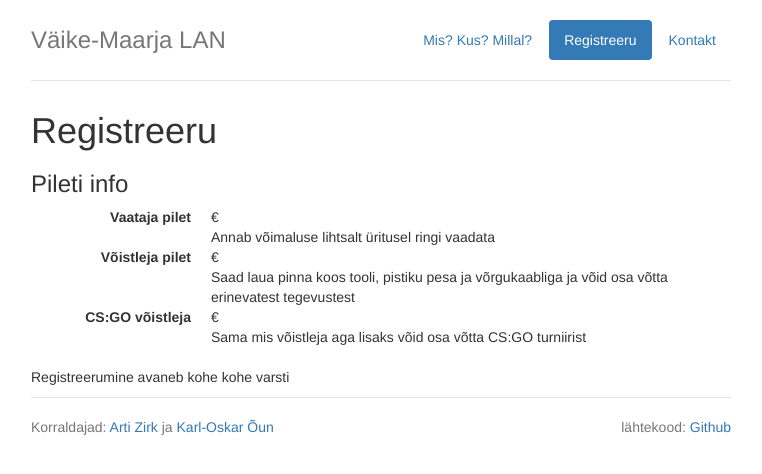
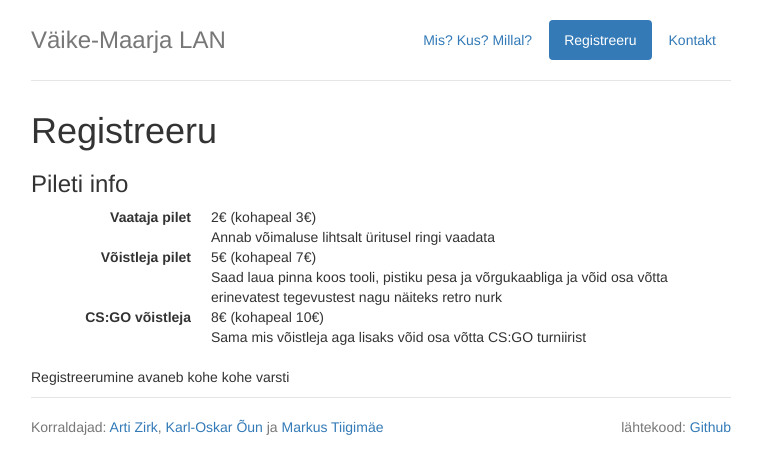
Before and after one commit to vmlan/vmlan.ee, a Flask app: page /registreeru in a window 1280 px wide. Shown: the top 474 px of the page, without its empty margins (259-1021 px from the left). Run offline with Flask 2, Linux system fonts and the light colour scheme; some libraries are stand-ins or nearby versions.

Commit message:
Veel lehe sisu täiustusi
* Lisab piletite hinnad pileti infosse
* Markus Tiigimäe korraldajaks
* Mis? lehe kujunduse kerge muudatus et telefoni peal parem välja näeks

```diff
--- a/templates/layout.html
+++ b/templates/layout.html
@@ -61,8 +61,9 @@
     {% block content %}{% endblock %}
 
     <footer class="footer">Korraldajad:
-      <a href="{{ url_for('kontakt') }}">Arti Zirk</a>
-      ja <a href="{{ url_for('kontakt') }}">Karl-Oskar Õun</a>
+      <a href="{{ url_for('kontakt') }}">Arti Zirk</a>,
+      <a href="{{ url_for('kontakt') }}">Karl-Oskar Õun</a> ja
+      <a href="{{ url_for('kontakt') }}">Markus Tiigimäe</a>
       <div class="pull-right">lähtekood: <a href="https://github.com/vmlan/">Github</a></div>
     </footer>
   </div>
--- a/templates/mis.html
+++ b/templates/mis.html
@@ -4,8 +4,8 @@
 {% block content %}
 <header><h2>Mis siin Väike-Maarja LAN'il toimuma hakkab?</h2></header>
 <p>Kuna tegu on võrgu peoga siis muidugi mängime mänge.</p>
-<dl class="dl-horizontal dl-horizontal-long">
-  <dt>Counter-Strike: Global Offensive</dt>
+<dl class="dl-horizontal">
+  <dt>CS:GO</dt>
   <dd>On põhiline mäng mida mängime.</dd>
   <dd>Täpsem info ilmub siia varsti.</dd>
   <dd>Serveri conf läheb üles githubi <a href="https://github.com/vmlan">https://github.com/vmlan</a>.</dd>
--- a/templates/registreeru.html
+++ b/templates/registreeru.html
@@ -6,13 +6,13 @@
 <h3>Pileti info</h3>
 <dl class="dl-horizontal">
   <dt>Vaataja pilet</dt>
-  <dd>€</dd>
+  <dd>2€ (kohapeal 3€)</dd>
   <dd>Annab võimaluse lihtsalt üritusel ringi vaadata</dd>
   <dt>Võistleja pilet</dt>
-  <dd>€</dd>
-  <dd>Saad laua pinna koos tooli, pistiku pesa ja võrgukaabliga ja võid osa võtta erinevatest tegevustest</dd>
+  <dd>5€ (kohapeal 7€)</dd>
+  <dd>Saad laua pinna koos tooli, pistiku pesa ja võrgukaabliga ja võid osa võtta erinevatest tegevustest nagu näiteks retro nurk</dd>
   <dt>CS:GO võistleja</dt>
-  <dd>€</dd>
+  <dd>8€ (kohapeal 10€)</dd>
   <dd>Sama mis võistleja aga lisaks võid osa võtta CS:GO turniirist</dd>
 </dl>
 
```
Also changed, not shown: templates/kontakt.html (+9 -4 lines).
